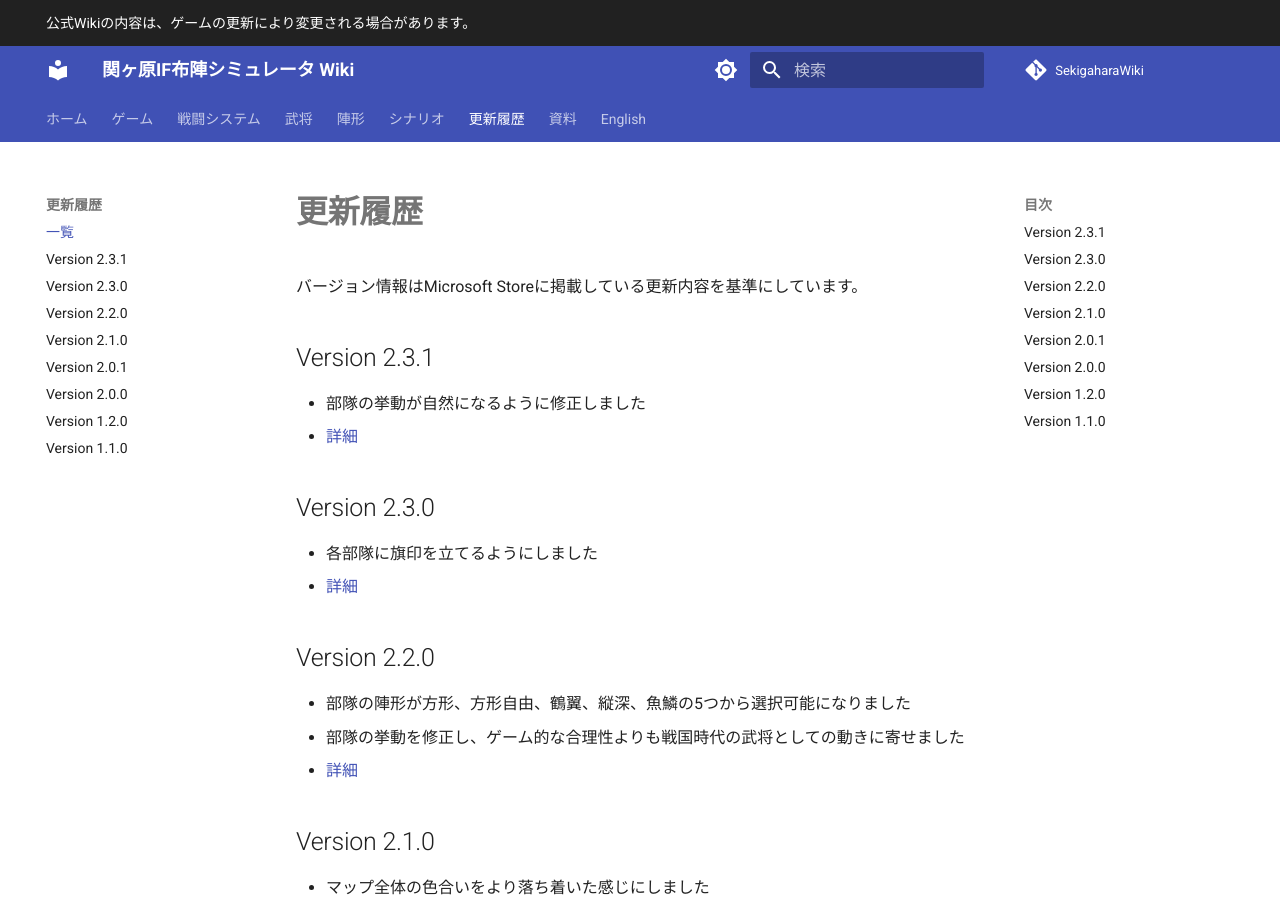
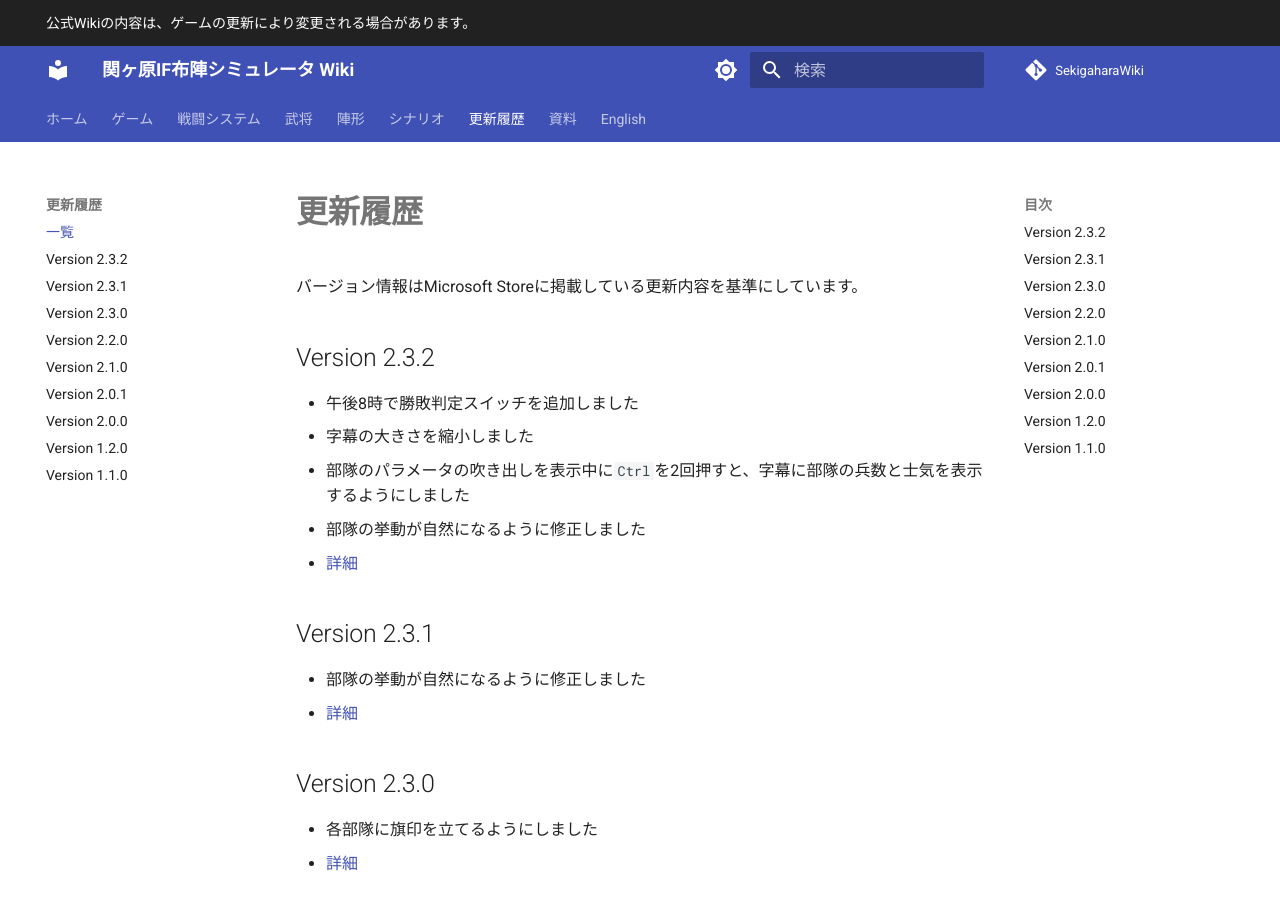
Before and after one commit to hsksat8-cmd/SekigaharaWiki, an MkDocs documentation site: the page built from docs/updates/index.md, in a window 1280 px wide and 900 px high. Built offline with MkDocs 1.6.1 and Material for MkDocs 9.7.7, drawn with Linux system fonts in a browser that asks for light colours; comment, search, counter and statistics services are not loaded; some of the changed text lies outside the part shown.

```diff
--- a/docs/updates/index.md
+++ b/docs/updates/index.md
@@ -1,6 +1,13 @@
 # 更新履歴
 
 バージョン情報はMicrosoft Storeに掲載している更新内容を基準にしています。
+
+## Version 2.3.2
+- 午後8時で勝敗判定スイッチを追加しました
+- 字幕の大きさを縮小しました
+- 部隊のパラメータの吹き出しを表示中に`Ctrl`を2回押すと、字幕に部隊の兵数と士気を表示するようにしました
+- 部隊の挙動が自然になるように修正しました
+- [詳細](v2.3.2.md)
 
 ## Version 2.3.1
 - 部隊の挙動が自然になるように修正しました
--- a/mkdocs.yml
+++ b/mkdocs.yml
@@ -107,6 +107,7 @@ nav:
       - ランダム架空大戦: scenarios/random-fictional-war.md
   - 更新履歴:
       - 一覧: updates/index.md
+      - Version 2.3.2: updates/v2.3.2.md
       - Version 2.3.1: updates/v2.3.1.md
       - Version 2.3.0: updates/v2.3.0.md
       - Version 2.2.0: updates/v2.2.0.md
@@ -197,6 +198,7 @@ nav:
           - Random Fictional Grand Battle: en/scenarios/random-fictional-war.md
       - Updates:
           - History: en/updates/index.md
+          - Version 2.3.2: en/updates/v2.3.2.md
           - Version 2.3.1: en/updates/v2.3.1.md
           - Version 2.3.0: en/updates/v2.3.0.md
           - Version 2.2.0: en/updates/v2.2.0.md
```
Also changed, not shown: docs/en/gameplay/controls.md (+1 -1 lines), docs/en/gameplay/results-and-rankings.md (+9 -0 lines), docs/en/updates/index.md (+7 -0 lines), docs/en/updates/v2.3.2.md (added, +17 -0 lines), docs/gameplay/results-and-rankings.md (+9 -0 lines), docs/updates/v2.3.2.md (added, +17 -0 lines).
